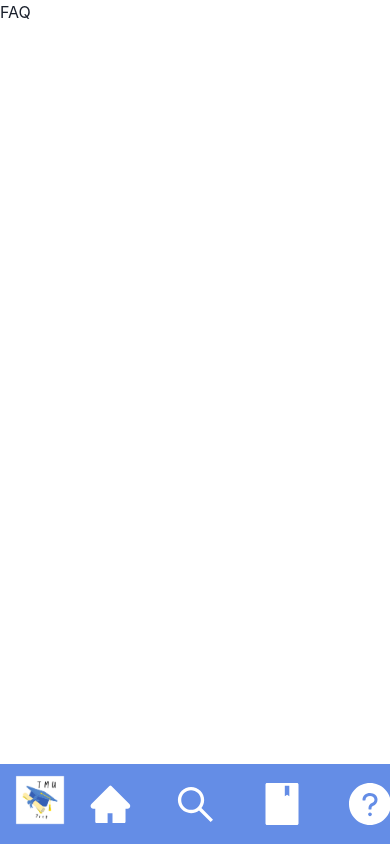
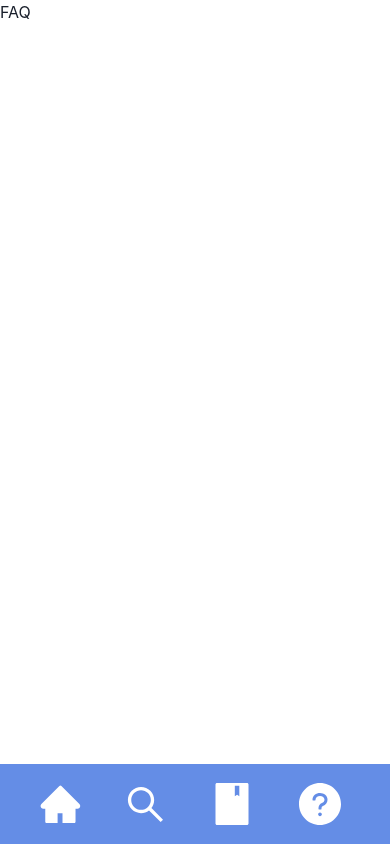
Before and after one commit to maryam-elbeshbishy/TMUPrep, a React (Vite) app in the folder client/: page /faq in a window 390 px wide. Built offline with nearby package versions, Linux system fonts and the light colour scheme.

Commit message:
fixing responsiveness

```diff
--- a/client/src/components/NavBar.tsx
+++ b/client/src/components/NavBar.tsx
@@ -32,18 +32,8 @@ const Navbar: React.FC = () => {
             bottom={[0, 'auto']}
             top={['auto', 0]}
             zIndex="sticky"
-            // sx={{
-            //     '@media screen and (max-width: 48em)': {
-            //         bottom: 0,
-            //         top: 'auto',
-            //     },
-            //     '@media screen and (min-width: 48em)': {
-            //         top: 0,
-            //         bottom: 'auto',
-            //     }
-            // }}
         >
-            <Flex>
+            <Flex display={{ base: 'none', sm: 'block' }}>
                 <Tooltip
                     label="Home"
                     sx={{
@@ -58,6 +48,7 @@ const Navbar: React.FC = () => {
                         href="/"
                         variant="ghost"
                         color="white"
+                        _hover={{ bg: 'none' }}
                         leftIcon={
                             <Image
                                 className="logo"
@@ -69,12 +60,12 @@ const Navbar: React.FC = () => {
                 </Tooltip>
             </Flex>
 
-            <Spacer display={{ base: 'none', md: 'block' }} />
+            <Spacer display={{ base: 'none', sm: 'block' }} />
 
             {/* Second Box for the rest of the buttons */}
-            <Flex gap={8}>
+            <Flex flex="1" justify={{ base: 'center', sm: 'flex-end' }} gap={8}>
                 <Tooltip
-                    label="Dashboard"
+                    label="Home"
                     sx={{
                         bgColor: '#FFECA8',
                         color: 'black',
@@ -92,7 +83,7 @@ const Navbar: React.FC = () => {
                     ></Button>
                 </Tooltip>
                 <Tooltip
-                    label="Hub"
+                    label="Courses"
                     sx={{
                         bgColor: '#FFECA8',
                         color: 'black',
@@ -110,6 +101,24 @@ const Navbar: React.FC = () => {
                     ></Button>
                 </Tooltip>
                 <Tooltip
+                    label="Dashboard"
+                    sx={{
+                        bgColor: '#FFECA8',
+                        color: 'black',
+                        padding: '0.5rem',
+                        borderRadius: 'md',
+                    }}
+                >
+                    <Button
+                        as="a"
+                        href="/dashboard"
+                        variant="link"
+                        color="white"
+                        _hover={{ color: 'white' }}
+                        leftIcon={<AiFillBook size="3rem" />}
+                    ></Button>
+                </Tooltip>
+                <Tooltip
                     label="About"
                     sx={{
                         bgColor: '#FFECA8',
@@ -124,24 +133,6 @@ const Navbar: React.FC = () => {
                         variant="link"
                         color="white"
                         _hover={{ color: 'white' }}
-                        leftIcon={<AiFillBook size="3rem" />}
-                    ></Button>
-                </Tooltip>
-                <Tooltip
-                    label="FAQ"
-                    sx={{
-                        bgColor: '#FFECA8',
-                        color: 'black',
-                        padding: '0.5rem',
-                        borderRadius: 'md',
-                    }}
-                >
-                    <Button
-                        as="a"
-                        href="/faq"
-                        variant="link"
-                        color="white"
-                        _hover={{ color: 'white' }}
                         leftIcon={<AiFillQuestionCircle size="3rem" />}
                     ></Button>
                 </Tooltip>
```
